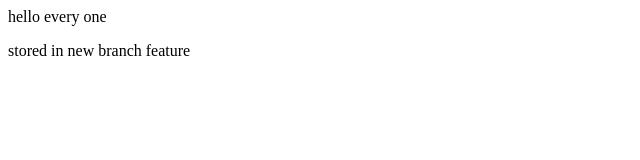
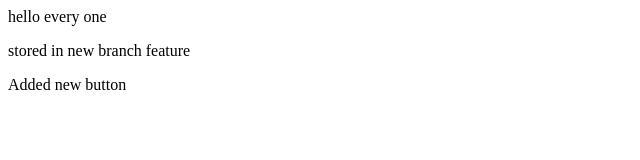
Before and after one commit to Yuva7019/localrepo1, a plain HTML site: page index.html in a window 1280 px wide. Shown: the whole page, without its empty margins (0-640 px from the left). Drawn offline with Linux system fonts and the light colour scheme.

```diff
--- a/index.html
+++ b/index.html
@@ -1,4 +1,5 @@
 <html>
     <p> hello every one</p>
     <p>stored in new branch feature </p>
+    <p>Added new button</p>
 </html>
```
